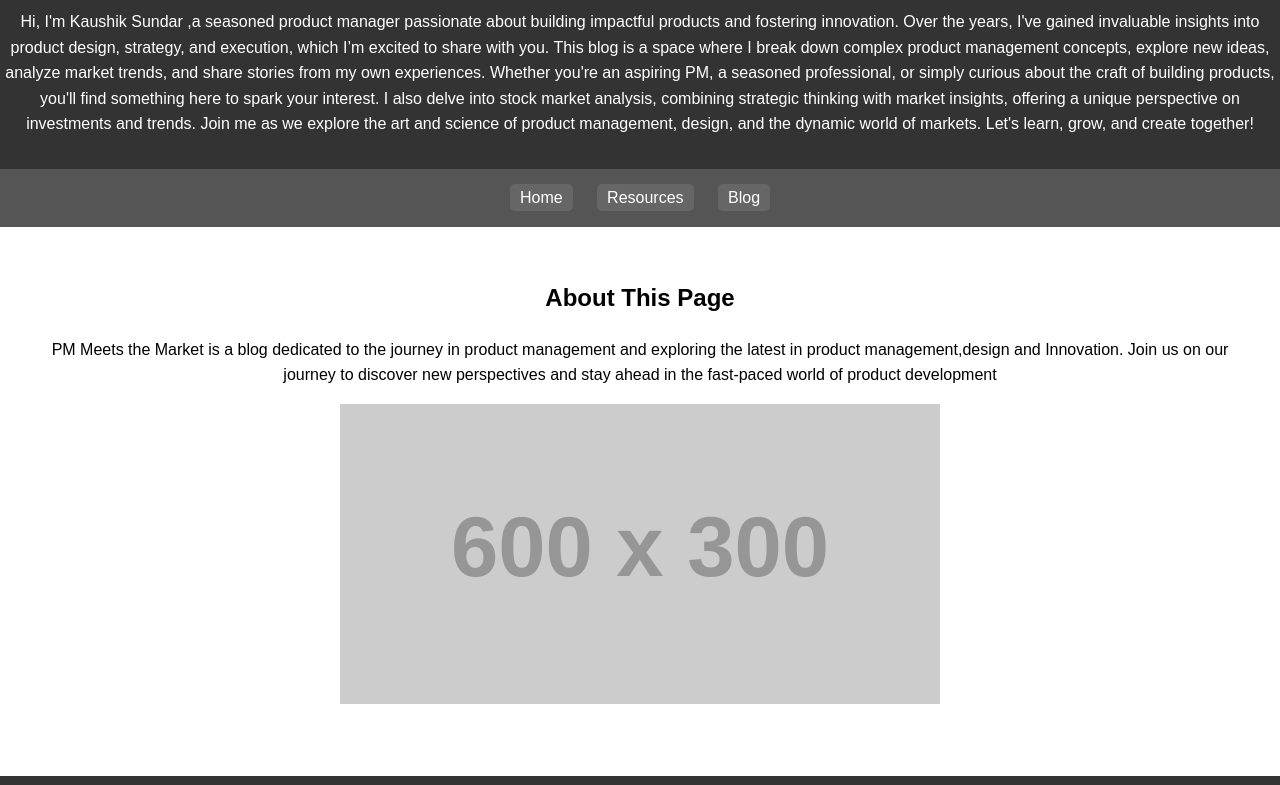
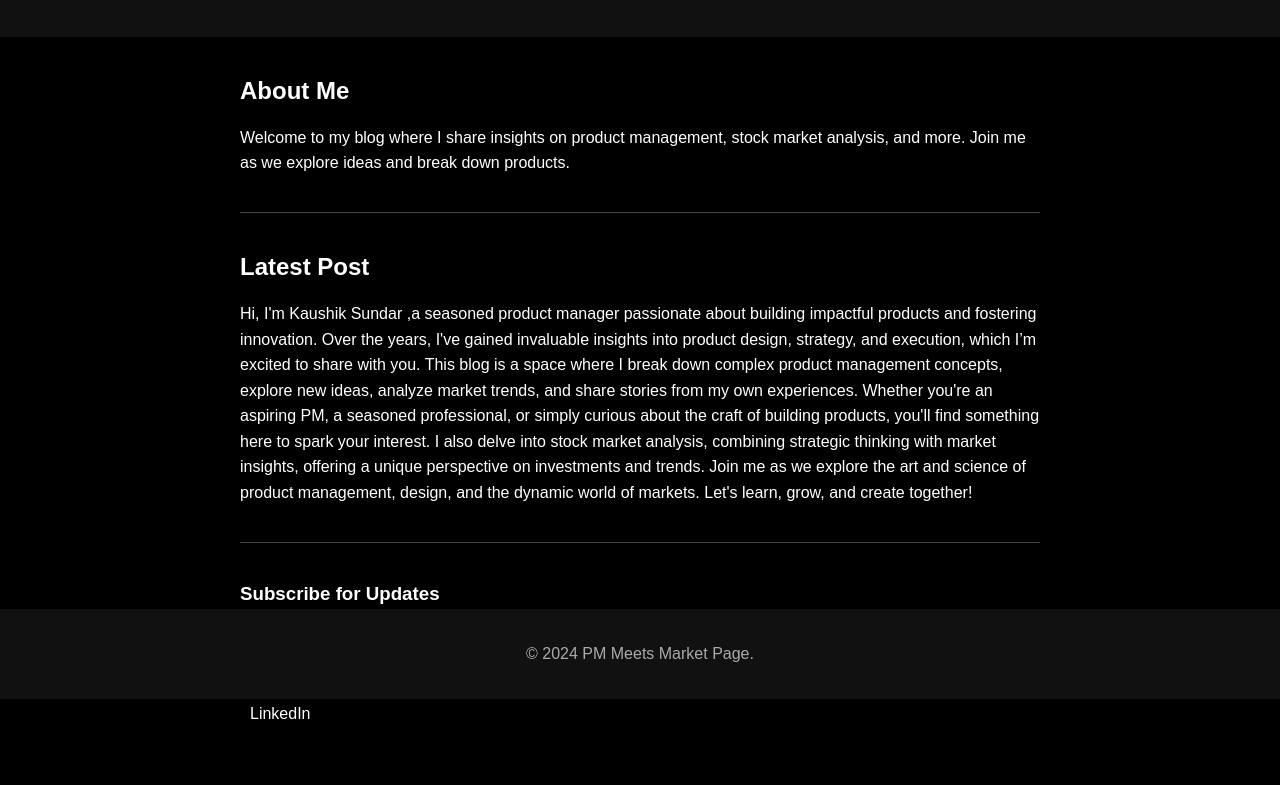
Before and after one commit to kaushiksundar-pm/kaushiksundar-pm.github.io, a plain HTML site: page index.html in a window 1280 px wide. Shown: the part 101-886 px from the top of the page. Drawn offline with Linux system fonts and the light colour scheme; placeholder pictures from the web are drawn by us.

Commit message:
Update index.html

```diff
--- a/index.html
+++ b/index.html
@@ -1,77 +1,122 @@
 <!DOCTYPE html>
 <html lang="en">
 <head>
-<meta charset="UTF-8">
-<meta name="viewport" content="width=device-width, initial-scale=1.0">
-<title>PM Meets Market</title>
-<style>
+    <meta charset="UTF-8">
+    <meta name="viewport" content="width=device-width, initial-scale=1.0">
+    <title>PM Meets Market</title>
+    <style>
         body {
+            margin: 0;
             font-family: Arial, sans-serif;
-            margin: 0;
-            padding: 0;
-            line-height: 1.6;
+            background-color: #000;
+            color: #fff;
         }
         header {
-            background: #333;
-            color: #fff;
-            padding: 1rem 0;
+            background-color: #111;
+            padding: 20px;
             text-align: center;
+            position: sticky;
+            top: 0;
+            z-index: 1000;
+        }
+        header h1 {
+            margin: 0;
         }
         nav {
-            margin: 0;
-            padding: 1rem;
-            background: #555;
+            margin: 20px 0;
             text-align: center;
         }
         nav a {
-            color: white;
+            color: #fff;
             text-decoration: none;
-            margin: 0 10px;
-            padding: 5px 10px;
-            background: #666;
-            border-radius: 5px;
+            margin: 0 15px;
+            font-size: 18px;
+            transition: color 0.3s;
         }
         nav a:hover {
-            background: #444;
+            color: #888;
         }
-        main {
-            padding: 2rem;
-            text-align: center;
+        .content {
+            padding: 20px;
+            max-width: 800px;
+            margin: auto;
         }
-        main img {
-            max-width: 100%;
-            height: auto;
+        .post {
+            margin-bottom: 40px;
+            border-bottom: 1px solid #444;
+            padding-bottom: 20px;
+        }
+        .post h2 {
+            color: #fff;
+        }
+        .post p {
+            line-height: 1.6;
         }
         footer {
-            background: #333;
+            text-align: center;
+            padding: 20px;
+            background-color: #111;
+            color: #aaa;
+            position: sticky;
+            bottom: 0;
+            z-index: 1000;
+        }
+        .integrations {
+            margin: 20px 0;
+        }
+        .social-links a {
+            margin: 0 10px;
+            text-decoration: none;
             color: #fff;
-            text-align: center;
-            padding: 1rem 0;
-            margin-top: 2rem;
         }
-</style>
+        .social-links a:hover {
+            color: #888;
+        }
+    </style>
 </head>
 <body>
+
 <header>
-<h1>Welcome to My Product Management Journey</h1>
-<p>
-Hi, I'm Kaushik Sundar ,a seasoned product manager passionate about building impactful products and fostering innovation. Over the years, I've gained invaluable insights into product design, strategy, and execution, which I’m excited to share with you.
+    <h1>Welcome to PM Meets Market</h1>
+    <nav>
+        <a href="#">Home</a>
+        <a href="#resources">Resources</a>
+        <a href="#blog">Blog</a>
+        <a href="#contact">Contact</a>
+    </nav>
+</header>
+
+<div class="content">
+    <section id="about" class="post">
+        <h2>About Me</h2>
+        <p>Welcome to my blog where I share insights on product management, stock market analysis, and more. Join me as we explore ideas and break down products.</p>
+    </section>
+
+    <section id="blog" class="post">
+        <h2>Latest Post</h2>
+        <p>Hi, I'm Kaushik Sundar ,a seasoned product manager passionate about building impactful products and fostering innovation. Over the years, I've gained invaluable insights into product design, strategy, and execution, which I’m excited to share with you.
 This blog is a space where I break down complex product management concepts, explore new ideas, analyze market trends, and share stories from my own experiences. Whether you're an aspiring PM, a seasoned professional, or simply curious about the craft of building products, you'll find something here to spark your interest.
 I also delve into stock market analysis, combining strategic thinking with market insights, offering a unique perspective on investments and trends.
 Join me as we explore the art and science of product management, design, and the dynamic world of markets. Let's learn, grow, and create together!</p>
-</header>
-<nav>
-<a href="index.html">Home</a>
-<a href="about.html">Resources</a>
-<a href="pmblog.html">Blog</a>
-</nav>
-<main>
-<h2>About This Page</h2>
-<p>PM Meets the Market is a blog dedicated to the journey in product management and exploring the latest in product management,design and Innovation. Join us on our journey to discover new perspectives and stay ahead in the fast-paced world of product development</p>
-<img src="https://via.placeholder.com/600x300" alt="Sample Image">
-</main>
+    </section>
+
+    <div class="integrations">
+        <h3>Subscribe for Updates</h3>
+        <form action="#" method="post">
+            <input type="email" name="email" placeholder="Enter your email" required>
+            <button type="submit">Subscribe</button>
+        </form>
+    </div>
+
+    <div class="social-links">
+        <h3>Follow Me</h3>
+        <a href="#" target="_blank">LinkedIn</a>
+    </div>
+</div>
+
 <footer>
-<p>&copy; 2024 PM Meets Market Page</p>
+    <p>&copy; 2024 PM Meets Market Page.</p>
 </footer>
+
 </body>
 </html>
```
